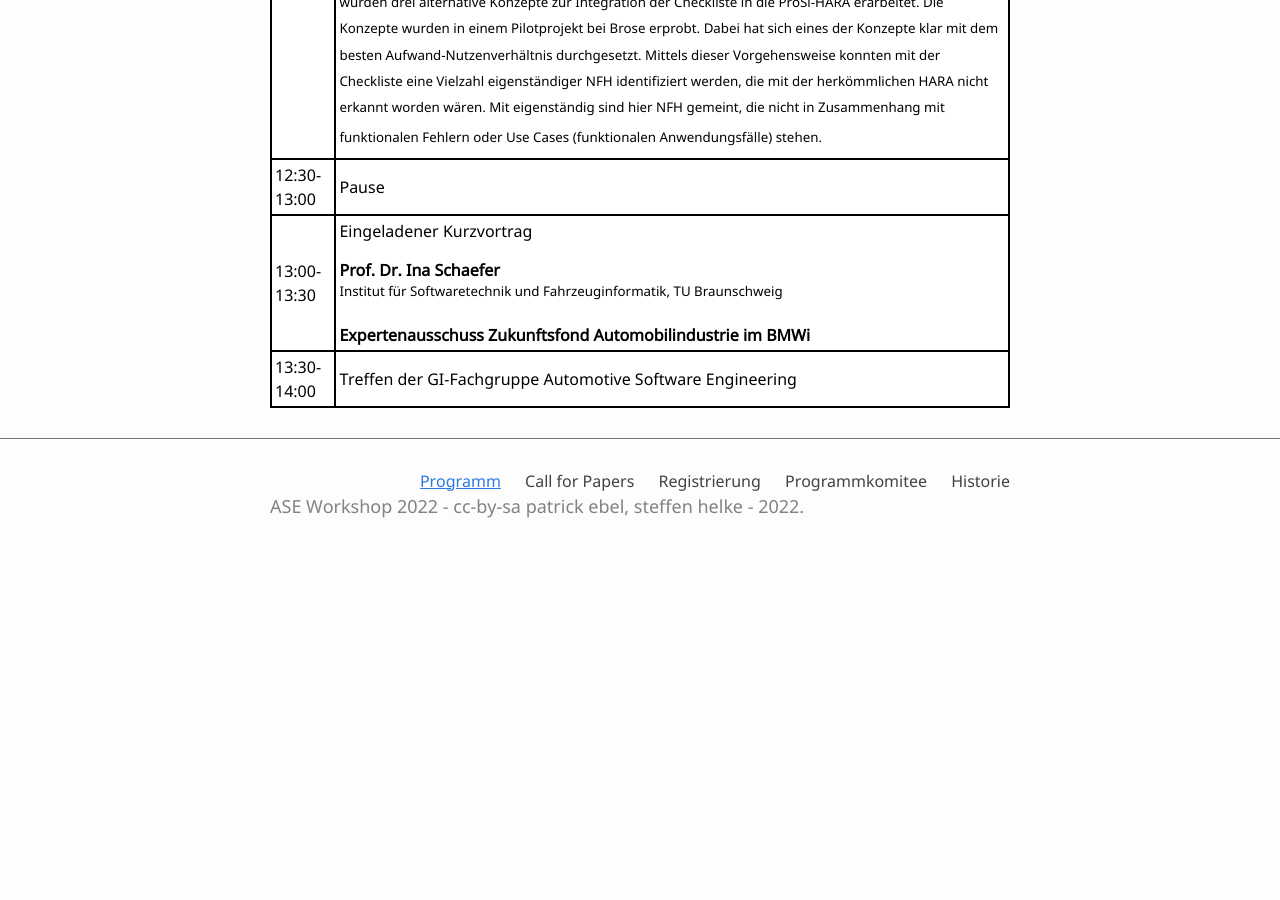
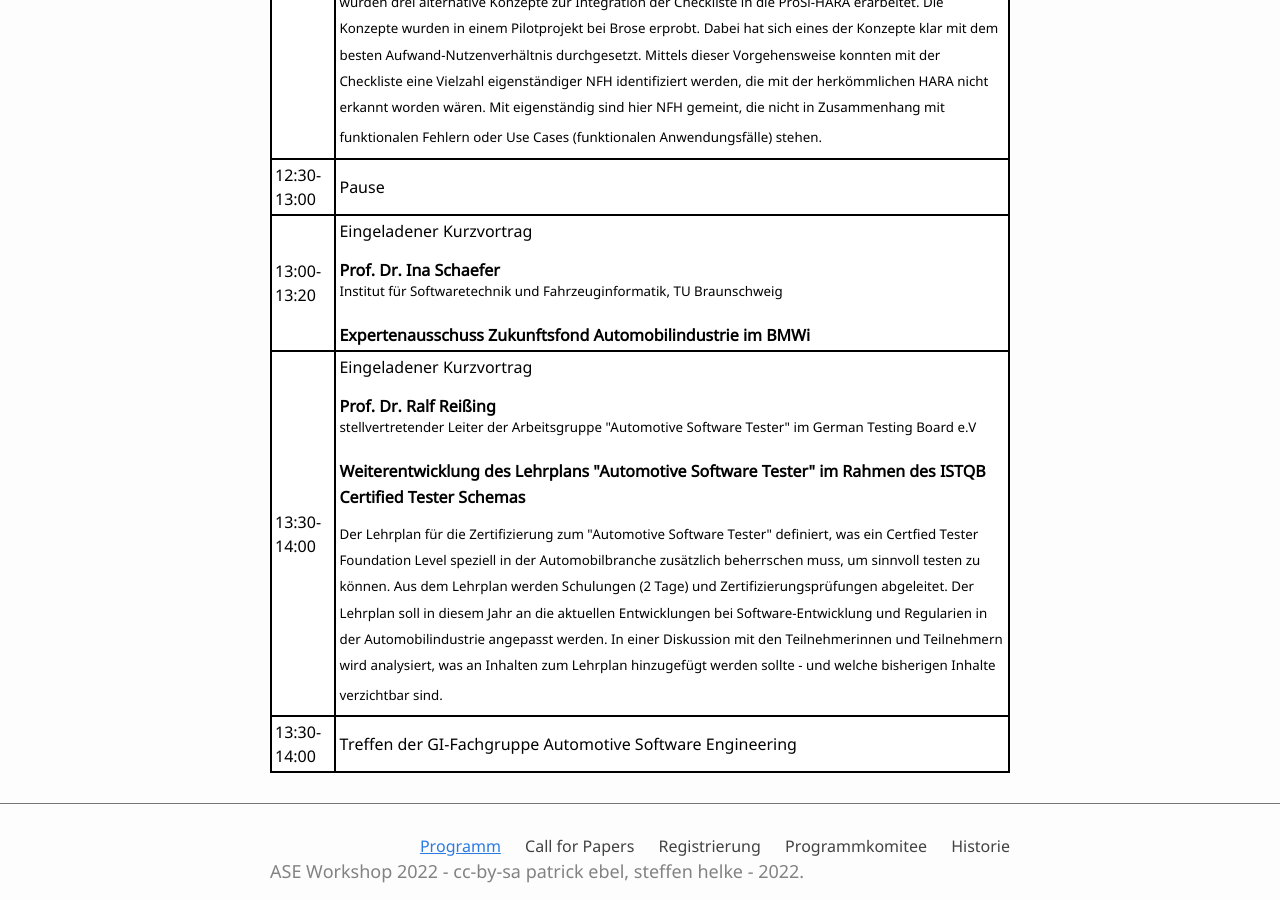
Before and after one commit to ASE-Workshop/2022, a Jekyll site: the page built from 0-programm.md, in a window 1280 px wide and 900 px high, scrolled down 2908 px. Built offline with Jekyll 4.4.1, drawn with Linux system fonts in a browser that asks for light colours; before the commit the page ends 3473 px from its top, so only the background shows below that.

Commit message:
Update 0-programm.md

```diff
--- a/0-programm.md
+++ b/0-programm.md
@@ -102,11 +102,19 @@ table.GeneratedTable thead {
       <td>12:30-13:00</td>
       <td>Pause</td>
     </tr>
-    <td>13:00-13:30</td>
+    <td>13:00-13:20</td>
           <td>Eingeladener Kurzvortrag<p></p>
            <b>Prof. Dr. Ina Schaefer</b> <br/>
           <sup> Institut für Softwaretechnik und Fahrzeuginformatik, TU Braunschweig </sup> <p></p>
           <b>Expertenausschuss Zukunftsfond Automobilindustrie im BMWi</b> <br/>
     <tr>
+    </tr>
+    <td>13:30-14:00</td>
+          <td>Eingeladener Kurzvortrag<p></p>
+           <b>Prof. Dr. Ralf Reißing</b> <br/>
+          <sup>stellvertretender Leiter der Arbeitsgruppe "Automotive Software Tester" im German Testing Board e.V</sup> <p></p>
+          <b>Weiterentwicklung des Lehrplans "Automotive Software Tester" im Rahmen des ISTQB Certified Tester Schemas</b>
+          <sup><p></p> Der Lehrplan für die Zertifizierung zum "Automotive Software Tester" definiert, was ein Certfied Tester Foundation Level speziell in der Automobilbranche zusätzlich beherrschen muss, um sinnvoll testen zu können. Aus dem Lehrplan werden Schulungen (2 Tage) und Zertifizierungsprüfungen abgeleitet. Der Lehrplan soll in diesem Jahr an die aktuellen Entwicklungen bei Software-Entwicklung und Regularien in der Automobilindustrie angepasst werden. In einer Diskussion mit den Teilnehmerinnen und Teilnehmern wird analysiert, was an Inhalten zum Lehrplan hinzugefügt werden sollte - und welche bisherigen Inhalte verzichtbar sind.<sup>
+    <tr>
       <td>13:30-14:00</td>
       <td>Treffen der GI-Fachgruppe Automotive Software Engineering
```
